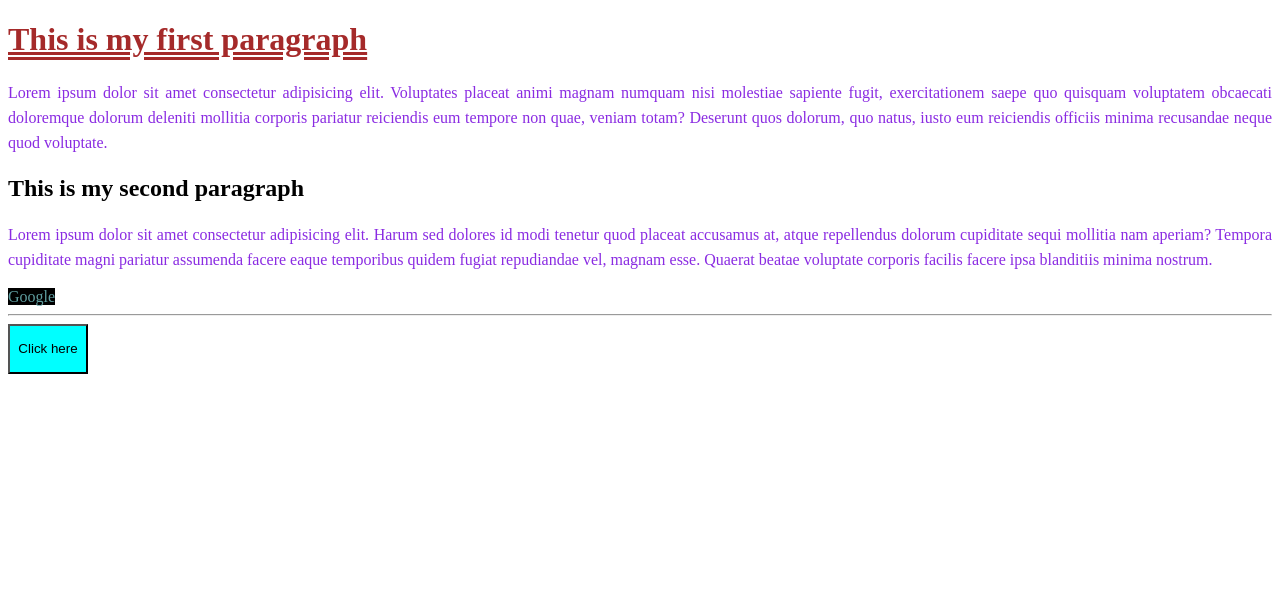
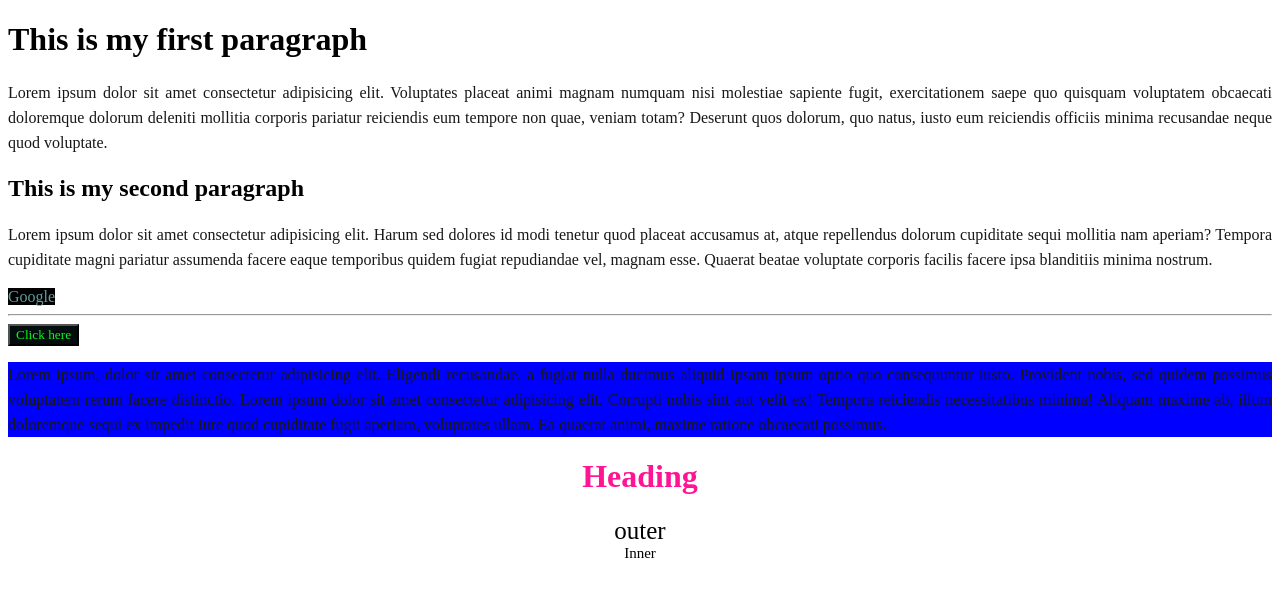
Before and after one commit to JayshreeR18/Amazon, a plain HTML site: page index.html in a window 1280 px wide. Drawn offline with Linux system fonts and the light colour scheme.

Commit message:
Box level css

```diff
--- a/index.html
+++ b/index.html
@@ -18,5 +18,29 @@
 
 
     <button class="Butt"> Click here </button>
+    <br/>
+
+    <div id="One" >
+        <p> Lorem ipsum, dolor sit amet consectetur adipisicing elit. Eligendi recusandae, a fugiat nulla ducimus aliquid ipsam ipsum optio quo consequuntur iusto. Provident nobis, sed quidem possimus voluptatem rerum facere distinctio. Lorem ipsum dolor sit amet consectetur adipisicing elit. Corrupti nobis sint aut velit ex! Tempora reiciendis necessitatibus minima! Aliquam maxime ab, illum doloremque sequi ex impedit iure quod cupiditate fugit aperiam, voluptates ullam. Ea quaerat animi, maxime ratione obcaecati possimus.</p>
+
+    </div>
+
+
+    <h1 class="Head" > Heading </h1>
+
+    <div id="outer" >
+        outer
+        <div id="inner" >
+                    Inner
+
+
+        </div>
+
+
+
+    </div>
+
+
+
 </body>
 </html>
--- a/style.css
+++ b/style.css
@@ -1,10 +1,8 @@
-h1 {               /* using element selector */
-    color: brown;
-    text-decoration: double underline;
+*{
+    font-family: 'Times New Roman', Times, serif;
 }
-
 p {                        /* using element selector */
-    color: blueviolet;
+    color: rgb(24, 23, 23);
     text-align: justify;
     line-height: 25px;
 
@@ -22,10 +20,36 @@ p {                        /* using element selector */
 
 
 .Butt {
-    color: black;
+    color: rgb(6, 249, 26);
     text-align: center;
-    background-color: aqua;
-    height: 50px;
-    width: 80px;
+    background-color: rgb(4, 13, 13);
 
 }
+
+
+/* using id selector */
+
+#One {
+    background-color: blue;
+}
+
+
+.Head {
+    text-transform: capitalize;
+    text-align: center;
+    color: deeppink;
+}
+
+
+#outer {
+    font-size: 25px;
+    text-align: center;
+
+}
+
+
+#inner {
+    font-size: 15px;
+    text-align: center;
+
+}
```
Also changed, not shown: level2.html (added, +21 -0 lines), assests/GeeksForGeeks_logo.png (added), assests/gfg-new-logo.png (added).
